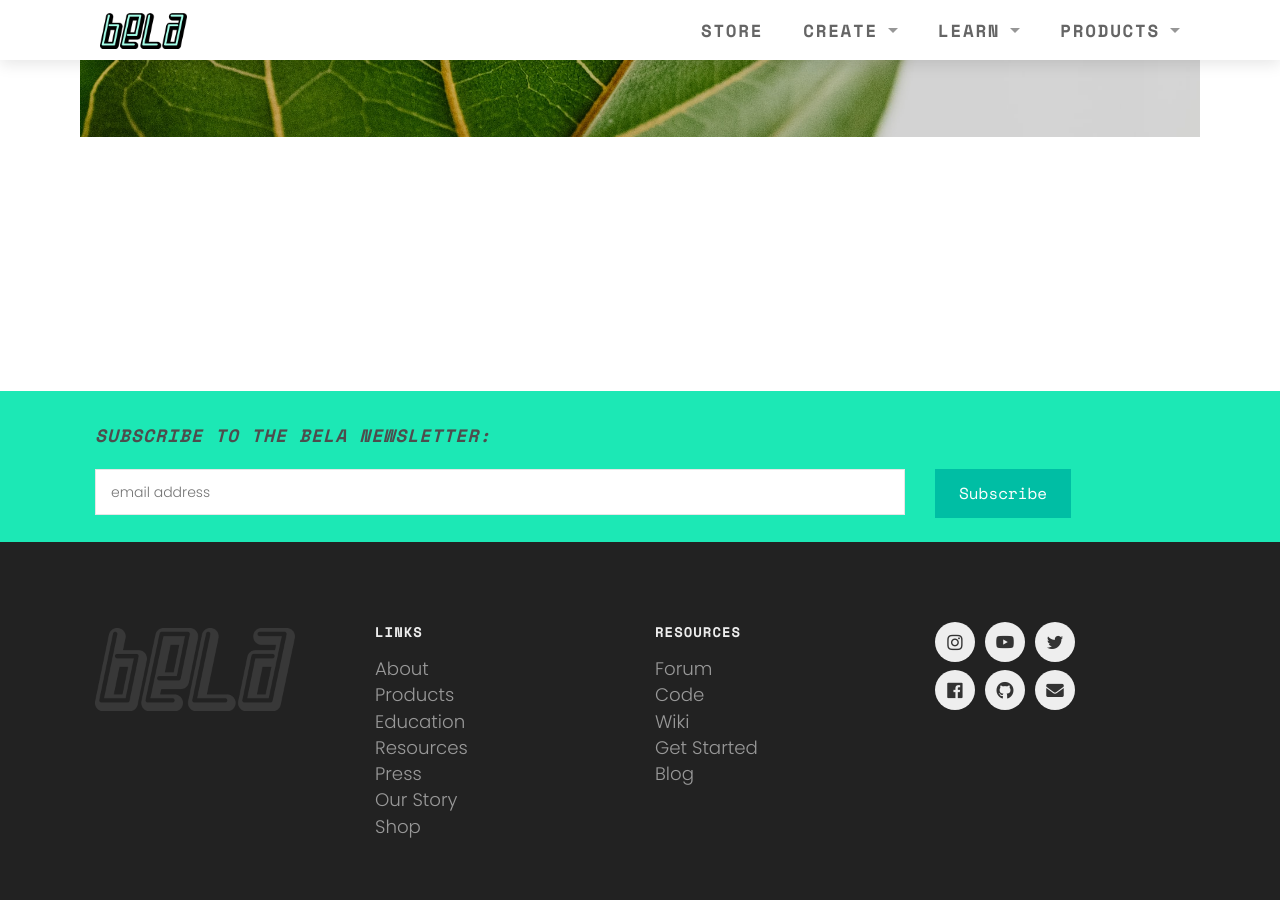
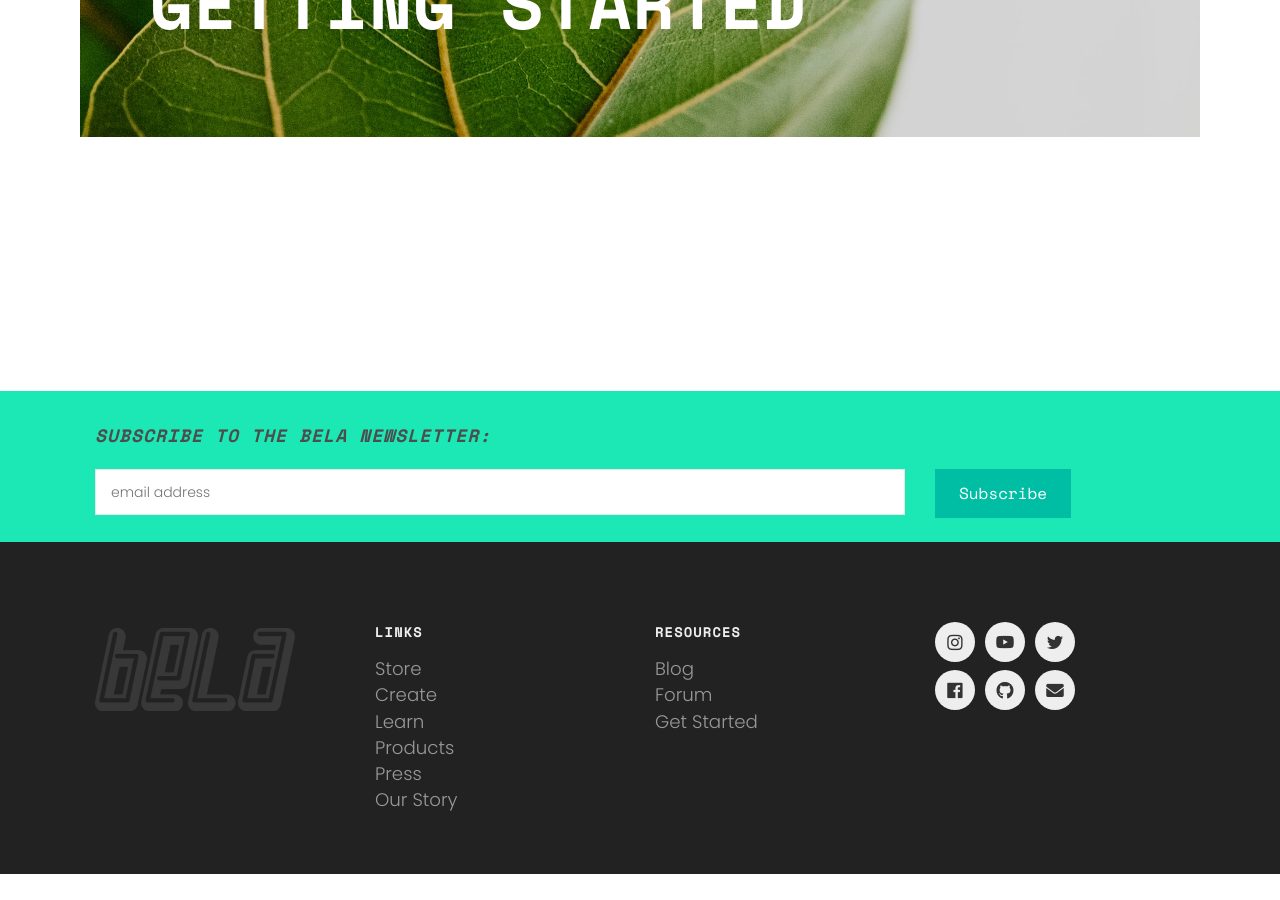
Before and after one commit to disastrid/bela_site_update, a Jekyll site: the page built from index.md, in a window 1280 px wide and 900 px high, scrolled down 2305 px. Built offline with Jekyll 4.4.1, drawn with Linux system fonts in a browser that asks for light colours; after the commit the page ends 3179 px from its top, so only the background shows below that.

Commit message:
Cleaned up footer navigation

```diff
--- a/_includes/footer.html
+++ b/_includes/footer.html
@@ -34,13 +34,12 @@
             <div class='links'>
                 <h4>Links</h4>
                 <ul>
-          <li><a href="{{ site.baseurl }}/about">About</a></li>
-          <li><a href="{{ site.baseurl }}/products">Products</a></li>
-          <li><a href="{{ site.baseurl }}/education">Education</a></li>
-          <li><a href="{{ site.baseurl }}/resources">Resources</a></li>
+                    <li><a href="https://shop.bela.io" taget="new">Store</a></li>
+                    <li><a href="{{ site.baseurl }}/create/">Create</a></li>
+                    <li><a href="{{ site.baseurl }}/learn/">Learn</a></li>
+                    <li><a href="{{ site.baseurl }}/products/">Products</a></li>
                     <li><a href="{{ site.baseurl }}/press">Press</a></li>
                     <li><a href="{{ site.baseurl }}/our-story">Our Story</a></li>
-          <li><a href="https://shop.bela.io" target="_blank">Shop</a></li>
                 </ul>
             </div>
             <div class='spacing'></div>
@@ -50,12 +49,9 @@
             <div class='links'>
                 <h4>Resources</h4>
                 <ul>
+                    <li><a href="http://blog.bela.io">Blog</a></li>
                     <li><a href="https://forum.bela.io/">Forum</a></li>
-          <li><a href="https://github.com/BelaPlatform/Bela">Code</a></li>
-          <li><a href="https://github.com/BelaPlatform/Bela/wiki">Wiki</a>
                     <li><a href="https://github.com/BelaPlatform/Bela/wiki/Getting-started-with-Bela">Get Started</a></li>
-          <li><a href="http://blog.bela.io">Blog</a></li>
-          <!-- <li><a href="http://docs.bela.io/">Docs</a></li> -->
                 </ul>
             </div>
             <div class='spacing'></div>
@@ -63,8 +59,7 @@
         <div class='large-3 medium-3 columns'>
             <div class='spacing'></div>
             <ul class='socials'>
-        {% for platform in site.data.social %}
-          {% assign loopindex = forloop.index | modulo: 3 %}
+                {% for platform in site.data.social %} {% assign loopindex = forloop.index | modulo: 3 %}
                 <li>
                     <a href='{{ platform.link }}'>
               {% if platform.name == 'envelope' %}
@@ -75,18 +70,16 @@
             </a>
                 </li>
                 {% if loopindex == 0 %}
-        <br />
-          {% endif %}
-        {% endfor %}
+                <br /> {% endif %} {% endfor %}
             </ul>
             <div class='spacing'></div>
         </div>
     </div>
 </div>
 
-<script src="{{ "/javascripts/jquery.countTo.js" | prepend: site.baseurl }}" type="text/javascript"></script>
-<script src="{{ "/javascripts/jquery.appear.js" | prepend: site.baseurl }}" type="text/javascript"></script>
-<script src="{{ "/javascripts/jquery.validate.js" | prepend: site.baseurl }}" type="text/javascript"></script>
-<script src="{{ "/javascripts/jquery.sequence-min.js" | prepend: site.baseurl }}" type="text/javascript"></script>
-<script src="{{ "/javascripts/jquery.easing.1.3.js" | prepend: site.baseurl }}" type="text/javascript"></script>
-<script src="{{ "/javascripts/app.js" | prepend: site.baseurl }}" type="text/javascript"></script>
+<script src="{{ " /javascripts/jquery.countTo.js " | prepend: site.baseurl }}" type="text/javascript"></script>
+<script src="{{ " /javascripts/jquery.appear.js " | prepend: site.baseurl }}" type="text/javascript"></script>
+<script src="{{ " /javascripts/jquery.validate.js " | prepend: site.baseurl }}" type="text/javascript"></script>
+<script src="{{ " /javascripts/jquery.sequence-min.js " | prepend: site.baseurl }}" type="text/javascript"></script>
+<script src="{{ " /javascripts/jquery.easing.1.3.js " | prepend: site.baseurl }}" type="text/javascript"></script>
+<script src="{{ " /javascripts/app.js " | prepend: site.baseurl }}" type="text/javascript"></script>
```
Lines whose indentation alone changed are shown as unchanged.
